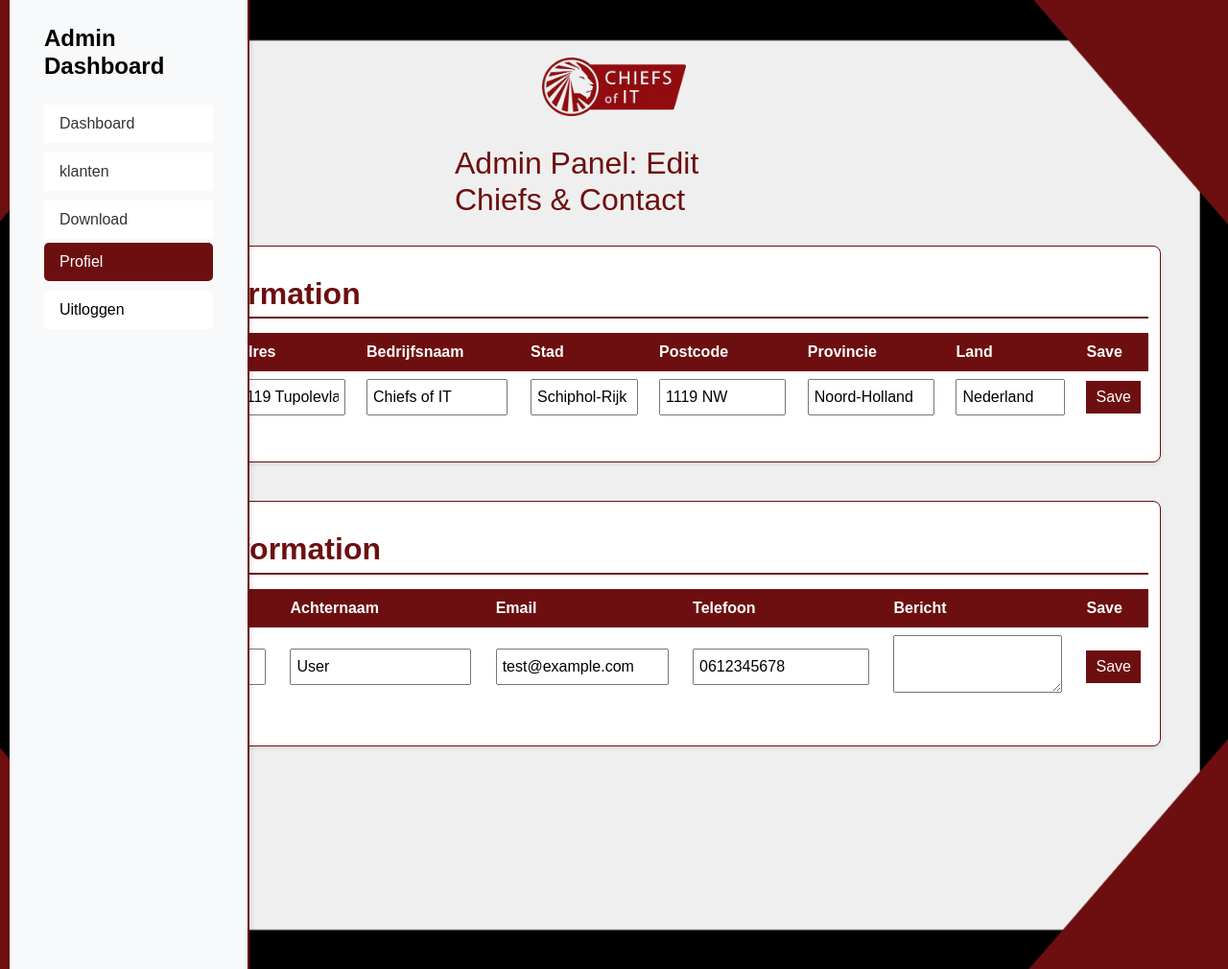
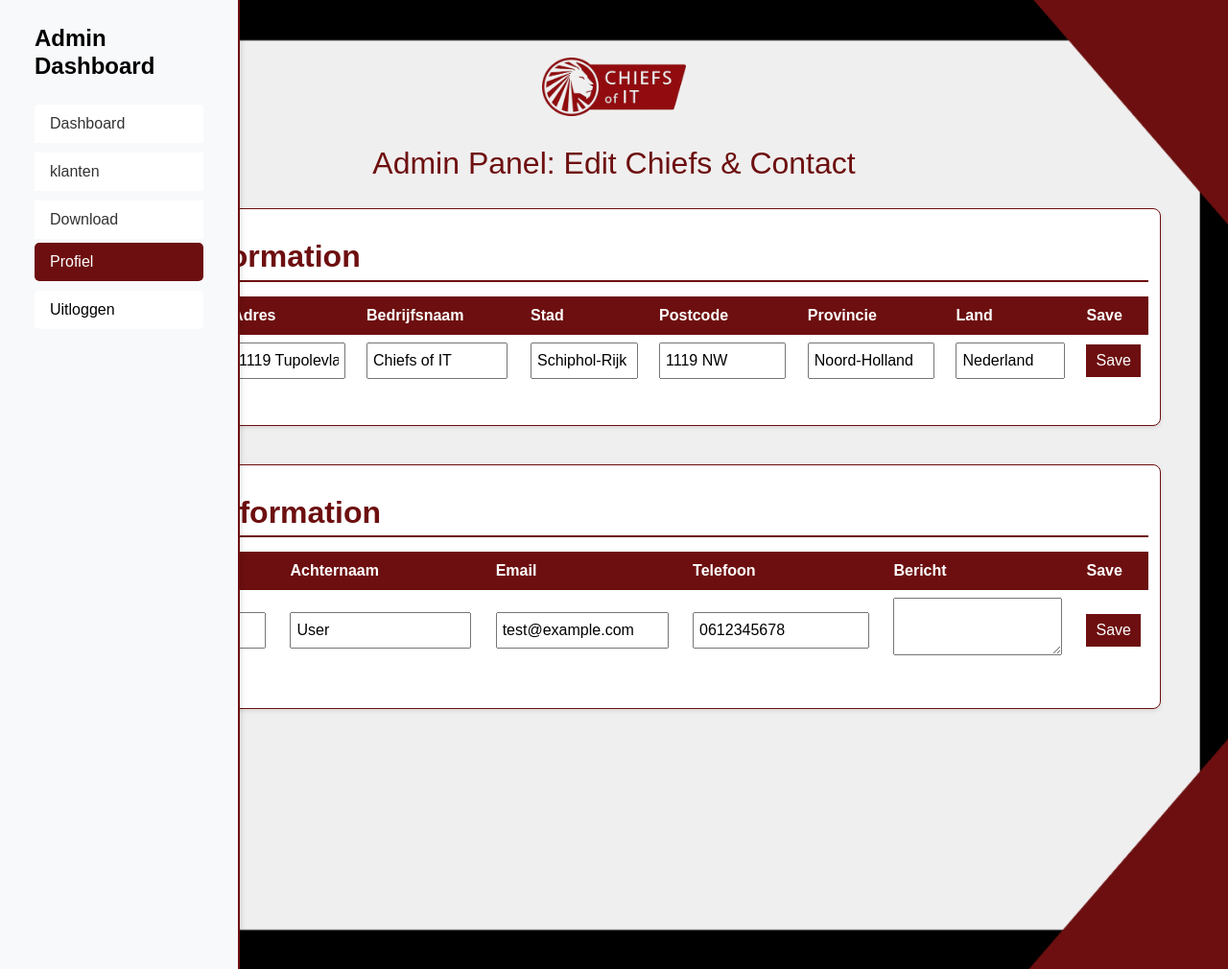
Before and after one commit to Delerious28/Werk-uren-registratiesysteem, a PHP site: page /admin-profiel.php in a window 1280 px wide. Shown: the whole page at 96% size. Run offline with PHP 8.4, Linux system fonts and the light colour scheme; a user stored in the database is signed in; data comes from the database, SQL or seed files in the repository.

Commit message:
Admin profiel wijzigingen.

```diff
--- a/admin-profiel.php
+++ b/admin-profiel.php
@@ -89,6 +89,7 @@ try {
       align-items: center;
       gap: 20px;
       margin-bottom: 20px;
+        width: 60%;
     }
     header .logo {
       max-width: 150px;
--- a/css/admin-sidebar.css
+++ b/css/admin-sidebar.css
@@ -7,7 +7,7 @@
     box-shadow: 2px 0 5px rgba(0, 0, 0, 0.1);
     padding: 20px;
     margin-top: -80px;
-    left: 10px;
+    left: 0;
   }
   /* Mobile Sidebar */
   @media (max-width: 768px) {
```
